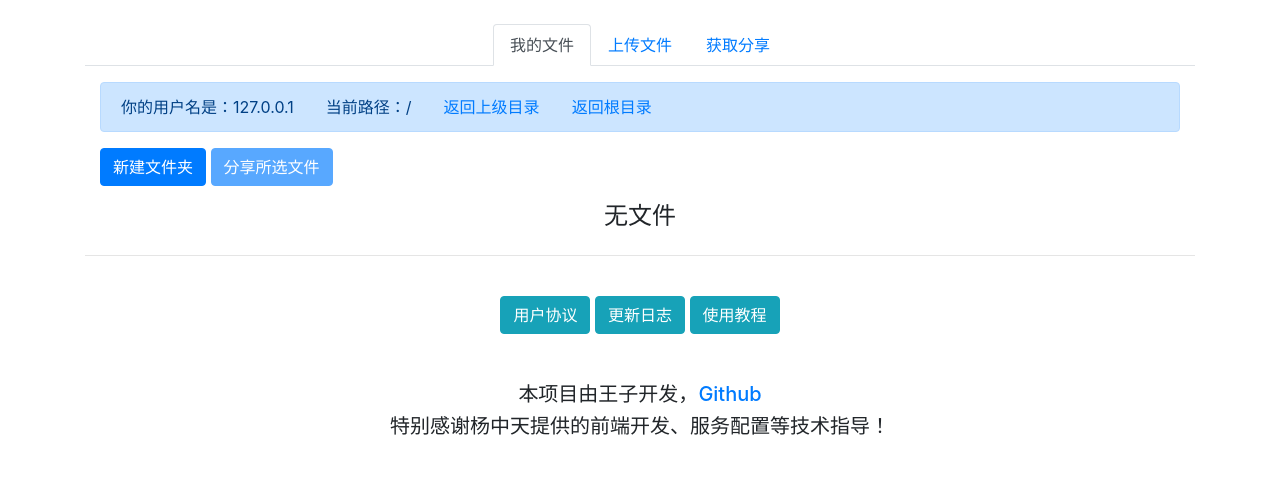
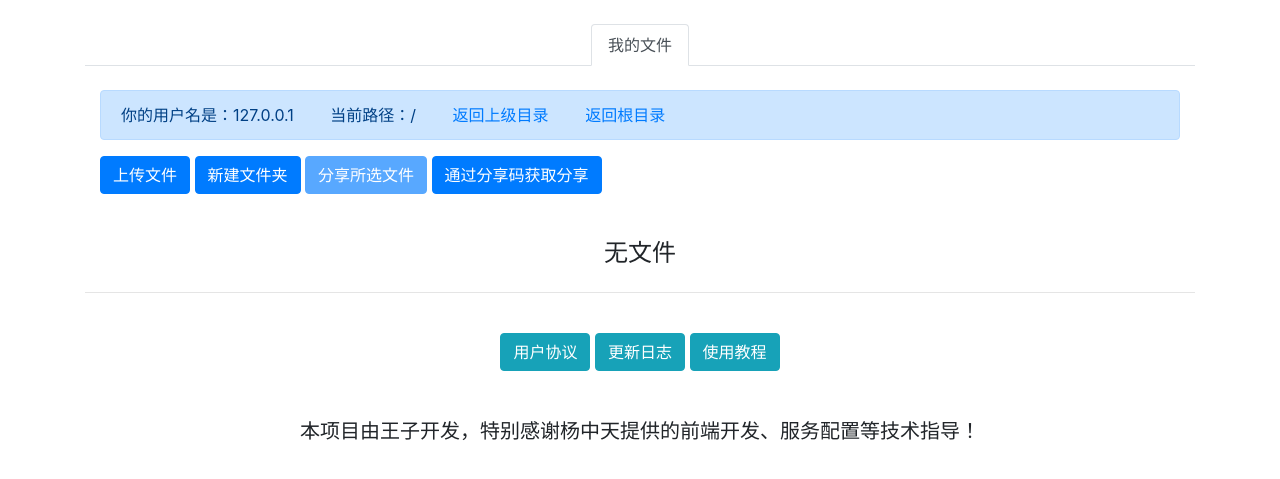
Before and after one commit to Danny-Yxzl/netdisk-server, a Flask app: page / in a window 1280 px wide. Shown: the part 56-535 px from the top of the page. Run offline with Flask 2, Linux system fonts and the light colour scheme; some libraries are stand-ins or nearby versions.

Commit message:
Update templates

```diff
--- a/root/templates/base.html
+++ b/root/templates/base.html
@@ -19,9 +19,9 @@
             <ul class="navbar-nav ml-auto">
                 <li class="nav-item">
                     {% if not username or username.count('.')==3 %}
-                    <a class="nav-link" href="/login">注册/登录</a>
+                        <a class="nav-link" href="" data-toggle="modal" data-target="#showLogin">注册/登录</a>
                     {% else %}
-                    <a class="nav-link" href="#">当前登录：{{username}}</a>
+                        <a class="nav-link" href="">当前登录：{{username}}</a>
                     {% endif %}
                 </li>
                 <li class="nav-item">
--- a/root/templates/get_share_file_by_code.html
+++ b/root/templates/get_share_file_by_code.html
@@ -1,20 +1,22 @@
 {% extends 'base.html' %}
-{% block title %}分享文件获取{% endblock %}
+{% block title %}通过分享码获取分享{% endblock %}
 
 {% block content %}
     {% if message %}
         <div class="alert alert-info">
-        <button type="button" class="close" data-dismiss="alert" aria-hidden="true">&times;</button>
+            <button type="button" class="close" data-dismiss="alert" aria-hidden="true">
+                &times;
+            </button>
             {{ message }}
         </div>
     {% endif %}
 	<div class="card" style="border-radius: 30px; padding: 20px;">
         <div class="card-body">
-		<h1>通过分享码获取文件</h1>
+            <h1>通过分享码获取分享</h1>
             <br />
             <br />
             <div class="tab-pane container" id="getShareFile">
-			<form id="getShareFile" action="/get-share-file-by-code" enctype="multipart/form-data" method="POST">
+                <form id="getShareFile" action="/get-share-file-by-code" enctype="multipart/form-data" method="POST" target="_blank">
                     <h5>请输入文件分享码：</h5>
                     <br />
                     <input class="form-control" type="text" name="share-code" id="share-code">
@@ -26,28 +28,9 @@
         </div>
 	</div>
 
-<!--
-<hr>
     <br />
-<div class="text-center">
-    <a data-toggle="modal" data-target="#tosModal" href="#">《用户协议》</a>
-</div>
-<div class="modal fade" id="tosModal">
-    <div class="modal-dialog modal-lg">
-        <div class="modal-content">
-            <div class="modal-header">
-                <h4 class="modal-title">《异想之旅轻量网盘服务用户协议》</h4>
-                <button type="button" class="close" data-dismiss="modal">&times;</button>
-            </div>
-            <div class="modal-body" style="height: 80vh">
-                <iframe src="https://thoughts.teambition.com/share/602946712917070042b9d500" class="w-100 h-100 border-0"></iframe>
-            </div>
-        </div>
-    </div>
-</div>
-<br /><br />
-<center>
+
+    <!--<div style="text-align: center;">
         <h5>特别感谢杨中天提供的前端开发、服务配置等技术指导！</h5>
-</center>
--->
+    </div>-->
 {% endblock %}
--- a/root/templates/index.html
+++ b/root/templates/index.html
@@ -1,41 +1,48 @@
-{% extends 'base.html' %} {% block title %}网盘首页{% endblock %} {% block content %}
+{% extends "base.html" %}
+{% block title %}网盘首页{% endblock %}
 
 
-
+{% block content %}
     <ul class="nav nav-tabs justify-content-center">
         <li class="nav-item">
             <a class="nav-link active" data-toggle="tab" href="#myFiles">我的文件</a>
         </li>
-    <li class="nav-item">
-        <a class="nav-link" data-toggle="tab" href="#uploadFiles">上传文件</a>
-    </li>
-    <li class="nav-item">
-        <a class="nav-link" data-toggle="tab" href="#getShareFile">获取分享</a>
-    </li>
     </ul>
 
-
-
-
-<div class="tab-content my-3">
-
-
     <div class="tab-pane active container" id="myFiles">
+        <br />
         {% if message %}
         <div class="alert alert-info">
-            <button type="button" class="close" data-dismiss="alert" aria-hidden="true">&times;</button> {{ message }}
+            <button type="button" class="close" data-dismiss="alert" aria-hidden="true">
+                &times;
+            </button>
+            {{ message }}
         </div>
         {% endif %}
-        <div class="alert alert-primary">你的用户名是：{{ username }}&emsp;&emsp;当前路径：{{ folder if folder else "/" }}&emsp;&emsp;<a href="/?path={{ "/".join(folder.split("/")[:-2]) + "/" }}">返回上级目录</a>&emsp;&emsp;<a href="/?path=">返回根目录</a></div>
+        <div class="alert alert-primary">
+            你的用户名是：{{ username }}&emsp;&emsp;
+            当前路径：{{ folder if folder else "/" }}&emsp;&emsp;
+            <a href="/?path={{ "/".join(folder.split("/")[:-2]) + "/" }}">返回上级目录</a>&emsp;&emsp;
+            <a href="/?path=">返回根目录</a>
+        </div>
+
         <table class="table table-hover">
             <tr>
                 <p></p>
             </tr>
             <tr>
+                <a data-toggle="modal" data-target="#showUpload">
+                    <button class="btn btn-primary">上传文件</button>
+                </a>
                 <a data-toggle="modal" data-target="#setFolder">
                     <button class="btn btn-primary">新建文件夹</button>
                 </a>
-                <button id="shareFiles" class="btn btn-primary" {% if files==[ ] %} disabled="disabled" style="cursor:not-allowed;" {% endif %}>分享所选文件</button>
+                <button id="shareFiles" class="btn btn-primary" {% if files==[ ] %} disabled="disabled" style="cursor:not-allowed;" {% endif %}>
+                    分享所选文件
+                </button>
+                <a data-toggle="modal" data-target="#showShareCodeInputer">
+                    <button class="btn btn-primary">通过分享码获取分享</button>
+                </a>
             </tr>
             <tr>
                 <p></p>
@@ -56,84 +63,60 @@
                     <input type="checkbox" value="|{{ folder }}{{ i.0 }}" {% if i.2=="-" %} disabled="disabled" style="cursor:not-allowed;" {% endif %}>
                 </td>
                 <td style="max-width: 300px;">
-                    {% if i.2 == "-" %}
-                    <a href="?path={{ folder }}{{ i.0 }}">{{ i.0 }}</a> {% else %} {{ i.0 }} {% endif %}
+                    {% if i.1 == "Folder" %}
+                    <a href="?path={{ folder }}{{ i.0 }}">
+                        {{ i.0 }}
+                    </a>
+                    {% else %}
+                        {{ i.0 }}
+                    {% endif %}
                 </td>
                 <td>
                     {{ i.2 }}
                 </td>
                 <td>
                     <a href="{{ url }}/static/uploads/{{ username }}/{{ folder }}{{ (i.0|replace(" % ", "%25 ")|replace("# ", "%23 ")) }}" download="{{ i.0 }}">
-                        <button class="btn btn-primary" type="submit" id="download"{% if i.2=="-" %} disabled="disabled" style="cursor:not-allowed;" {% endif %}>下载</button>
+                        <button class="btn btn-primary" type="submit" id="download"{% if i.2=="-" %} disabled="disabled" style="cursor:not-allowed;" {% endif %}>
+                            下载
+                        </button>
                     </a>
                 </td>
                 <td>
-                    <form style="display: inline;" method="POST" action="/delete{% if i.2 == " - " %}-dir{% endif %}/{{ username }}/{{ i.0|replace('%', '%25')|replace('#', '%23') }}?path={{ folder }}">
-                        <button class="btn btn-primary" type="submit" id="delete">删除</button>
+                    <form style="display: inline;" method="POST" action="/delete/{{ username }}/{{ i.0|replace('%', '%25')|replace('#', '%23') }}?path={{ folder }}">
+                        <button class="btn btn-primary" type="submit" id="delete">
+                            删除
+                        </button>
                     </form>
                 </td>
                 <td style="width: 250px;">
                     <form class="form-inline" method="POST" action="/rename/{{ username }}/{{ i.0|replace('%', '%25')|replace('#', '%23') }}?path={{ folder }}">
                         <input style="width: 150px;" type="text" name="new_name" id="new_name" class="form-control" placeholder="新文件名({{ i.1 }})">
-                        <button class="btn btn-primary" type="submit" id="rename">重命名</button>
+                        <button class="btn btn-primary" type="submit" id="rename">
+                            重命名
+                        </button>
                     </form>
                 </td>
                 <td>
                     <form style="display: inline;" method="POST" action="/get-share-url/{{ username }}/{{ folder }}{{ i.0 }}" target="_blank">
-                        <button class="btn btn-primary" type="submit" id="share">分享</button>
+                        <button class="btn btn-primary" type="submit" id="share">
+                            分享
+                        </button>
                     </form>
                 </td>
             </tr>
-            {% endfor %} {% else %}
+            {% endfor %}
+            {% else %}
             <div style="text-align: center;">
-                <h4>无文件</h4>
+                <h4><br />无文件<br /></h4>
             </div>
             {% endif %}
-            <!--
-            <button id="shareFiles" class="btn btn-primary"{% if files == [] %} disabled="disabled" style="cursor:not-allowed;"{% endif %}>分享所选文件</button>
-            <br />
-            -->
         </table>
     </div>
 
+    <hr />
 
-    <div class="tab-pane container" id="uploadFiles">
-        {% if message %}
-        <div class="alert alert-info">
-            <button type="button" class="close" data-dismiss="alert" aria-hidden="true">&times;</button> {{ message }}
-        </div>
-        {% endif %}
-        <div class="alert alert-primary">你的用户名是：{{ username }}&emsp;&emsp;当前路径：{{ folder if folder else "/" }}</div>
-        <form id="uploadFileForm" action="?path={{ folder }}" enctype="multipart/form-data" method="POST">
-            <div class="form-group">
-                <div class="custom-file">
-                    <input type="file" class="custom-file-input" id="uploadFile" name="file" value="选择文件">
-                    <label id="uploadFileLabel" class="custom-file-label" for="uploadFile">选择文件</label>
-                </div>
-            </div>
-            <button id="uploadFileSubmit" type="button" class="btn btn-info btn-block" style="color: white; background-color: rgb(0,123,255);">上传文件</button>
-        </form>
-    </div>
+    <br />
 
-
-    <div class="tab-pane container" id="getShareFile">
-        <br />
-        <form id="getShareFile" action="/get-share-file-by-code" enctype="multipart/form-data" method="POST">
-            <h5>请输入文件分享码：</h5>
-            <br />
-            <input class="form-control" type="text" name="share-code" id="share-code">
-            <br />
-            <button id="getShareFile" type="submit" class="btn btn-info btn-block" style="color: white; background-color: rgb(0,123,255);">获取分享文件</button>
-        </form>
-        <br />
-    </div>
-</div>
-
-
-
-
-<hr>
-<br />
     <div style="text-align: center;">
         <a data-toggle="modal" data-target="#userAgreement">
             <button class="btn btn-info">用户协议</button>
@@ -146,20 +129,15 @@
         </a>
     </div>
 
+    <br /><br />
 
-<div class="modal fade" id="userAgreement">
-    <div class="modal-dialog modal-lg">
-        <div class="modal-content">
-            <div class="modal-header">
-                <h4 class="modal-title">《异想之旅轻量网盘服务用户协议》</h4>
-                <button type="button" class="close" data-dismiss="modal">&times;</button>
+    <div style="text-align: center;">
+        <h5>本项目由王子开发，特别感谢杨中天提供的前端开发、服务配置等技术指导！</h5>
     </div>
-            <div class="modal-body" style="height: 80vh">
-                <iframe src="https://thoughts.teambition.com/share/602946712917070042b9d500" class="w-100 h-100 border-0"></iframe>
-            </div>
-        </div>
-    </div>
-</div>
+{% endblock %}
+
+
+{% block modal %}
     <div class="modal fade" id="updateLog">
         <div class="modal-dialog modal-lg">
             <div class="modal-content">
@@ -208,32 +186,63 @@
             </div>
         </div>
     </div>
+    <div class="modal fade" id="showUpload">
+        <div class="modal-dialog modal-lg">
+            <div class="modal-content">
+                <div class="modal-header">
+                    <h4 class="modal-title">上传文件</h4>
+                    <button type="button" class="close" data-dismiss="modal">&times;</button>
+                </div>
+                <div class="modal-body">
+                    <div class="alert alert-info">当前路径：{{ folder if folder else "/" }}</div>
+                    <form id="uploadFileForm" action="?path={{ folder }}" enctype="multipart/form-data" method="POST">
+                        <div class="form-group">
+                            <div class="custom-file">
+                                <input type="file" class="custom-file-input" id="uploadFile" name="file" value="选择文件">
+                                <label id="uploadFileLabel" class="custom-file-label" for="uploadFile">选择文件</label>
+                            </div>
+                        </div>
+                        <button id="uploadFileSubmit" type="button" class="btn btn-info btn-block" style="color: white; background-color: rgb(0,123,255);">上传文件</button>
+                    </form>
+                </div>
+            </div>
+        </div>
+    </div>
+    <div class="modal fade" id="showShareCodeInputer">
+        <div class="modal-dialog modal-lg">
+            <div class="modal-content">
+                <div class="modal-header">
+                    <h4 class="modal-title">
+                        <a href="/share" target="_blank">
+                            通过分享码获取分享
+                        </a>
+                    </h4>
+                    <button type="button" class="close" data-dismiss="modal">&times;</button>
+                </div>
+                <div class="modal-body" style="height: 80vh">
+                    <iframe src="/share" class="w-100 h-100 border-0"></iframe>
+                </div>
+            </div>
+        </div>
+    </div>
+{% endblock %}
 
 
-
-<br /><br />
-
-<div style="text-align: center;">
-    <h5>本项目由王子开发，<a href="https://github.com/Danny-Yxzl/netdisk-server" target="_blank">Github</a></h5>
-    <h5>特别感谢杨中天提供的前端开发、服务配置等技术指导！</h5>
-</div>
-
-
-{% endblock %} {% block js %}
+{% block js %}
     <script>
         $('#uploadFile').change(function() {
             $('#uploadFileLabel').html(this.files[0].name)
         })
         $('#uploadFileSubmit').click(function() {
-        if ($(this).text() !== '上传文件') {
+            if ($(this).text() === "再次点击开始上传！上传过程没有提示，请耐心等待。") {
                 $('#uploadFileForm').submit()
-        } else {
-            $(this).text('再次点击开始上传！上传过程没有提示，请耐心等待。')
+                $(this).text("文件正在火速上传中，请稍后...")
+            } else if ($(this).text() === '上传文件') {
+                $(this).text("再次点击开始上传！上传过程没有提示，请耐心等待。")
                 $(this).addClass('bg-primary text-white')
             }
         })
     </script>
-
     <script>
         $("#shareFiles").click(function() {
             let submit_values = [];
@@ -252,11 +261,11 @@
             })
         })
     </script>
-<script>
+    <!--<script>
         function up_request_path(path) {
             let url = window.location.toString();
             url = url.split("?")[0] + "?path=" +path;
             window.location.href = url;
         }
-</script>
+    </script>-->
 {% endblock %}
--- a/root/templates/login.html
+++ b/root/templates/login.html
@@ -1,4 +1,4 @@
-{% extends 'base.html' %}
+{% extends "base.html" %}
 {% block title %}用户登录{% endblock %}
 {% block content %}
     <div class="card" style="border-radius: 30px; padding: 20px;">
@@ -10,36 +10,20 @@
             </br>
             </br>
             <h5>
-            没有注册过的用户请<a href="../sign-up">点我注册</a>
+                没有注册过的用户请<a href="/sign-up">点我注册</a>
             </h5>
             </br>
-        <form method="POST" action="" style="display: inline;">
+            <form method="POST" action="" style="display: inline;" target="_top">
                 <p>用户名：<input class="form-control" type="text" name="username" id="username"></p>
                 <p>密&ensp;&ensp;码：<input class="form-control" type="password" name="password" id="password"></p>
                 <button class="btn btn-primary" type="submit" id="loginBtn">登录</button>
-            <a data-toggle="modal" data-target="#tosModal" href="#">
+                <a data-toggle="modal" data-target="#userAgreement" href="">
                     <button class="btn btn-info">用户协议</button>
                 </a>
             </form>
 
             <br /><br />
 
-        <div class="text-center">
-
-        </div>
-        <div class="modal fade" id="tosModal">
-            <div class="modal-dialog modal-lg">
-                <div class="modal-content">
-                    <div class="modal-header">
-                        <h4 class="modal-title">《异想之旅轻量网盘服务用户协议》</h4>
-                        <button type="button" class="close" data-dismiss="modal">&times;</button>
-                    </div>
-                    <div class="modal-body" style="height: 80vh">
-                        <iframe src="https://thoughts.teambition.com/share/602946712917070042b9d500" class="w-100 h-100 border-0"></iframe>
-                    </div>
-                </div>
-            </div>
-        </div>
         </div>
     </div>
 {% endblock %}
```
Also changed, not shown: other parts of root/templates/base.html (+35 -1 lines), root/templates/share.html (+42 -7 lines), root/templates/sign_up.html (+1 -15 lines). Lines whose indentation alone changed are shown as unchanged.
